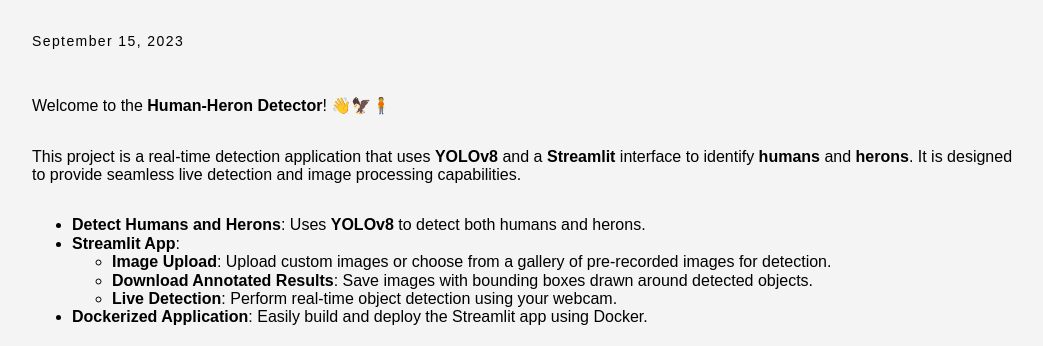
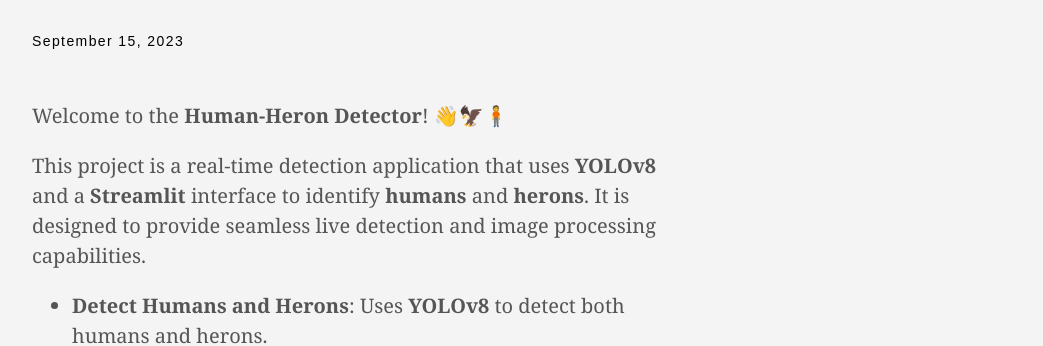
Before and after one commit to ThomasBrdes/Thomas_Portfolio, a plain HTML site: page post/project-2/index.html in a window 1280 px wide. Shown: the part 860-1206 px from the top of the page, without its empty margins (112-1155 px from the left). Drawn offline with Linux system fonts and the light colour scheme.

Commit message:
Update index.html

```diff
--- a/post/project-2/index.html
+++ b/post/project-2/index.html
@@ -187,7 +187,7 @@
 
 
     </header>
-    <p>Welcome to the <strong>Human-Heron Detector</strong>! 👋🦅🧍</p>
+    <div class="nested-copy-line-height lh-copy serif f4 nested-links nested-img mid-gray pr4-l w-two-thirds-l"><p>Welcome to the <strong>Human-Heron Detector</strong>! 👋🦅🧍</p>
 <p>This project is a real-time detection application that uses <strong>YOLOv8</strong> and a <strong>Streamlit</strong> interface to identify <strong>humans</strong> and <strong>herons</strong>. It is designed to provide seamless live detection and image processing capabilities.</p>
 <ul>
 <li><strong>Detect Humans and Herons</strong>: Uses <strong>YOLOv8</strong> to detect both humans and herons.</li>
```
